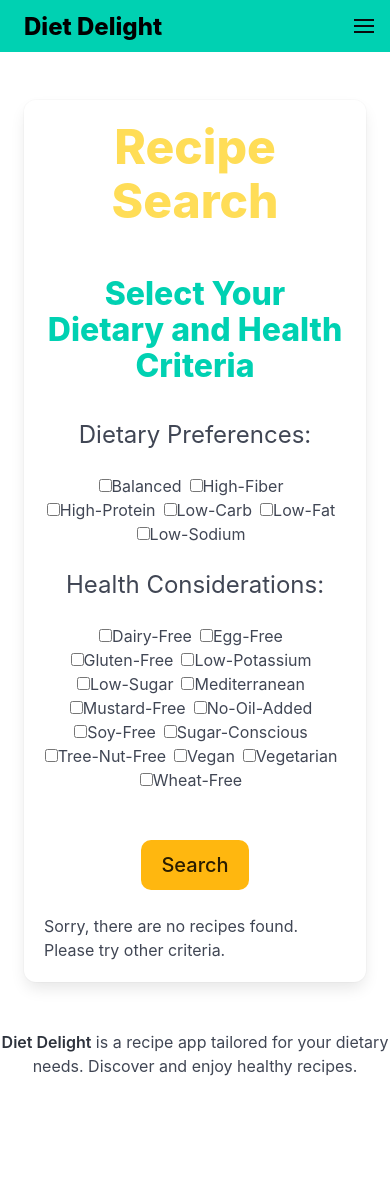
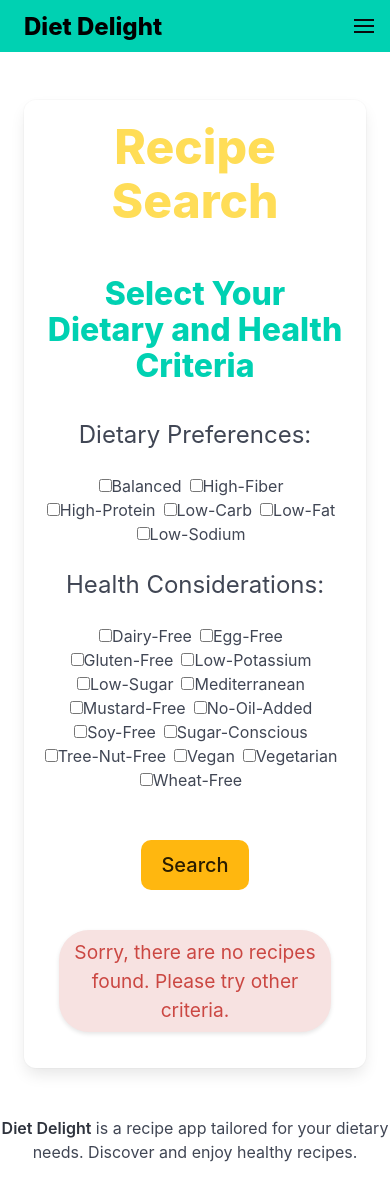
Before and after one commit to jmcaluyafuentes/diet-delight-frontend, a React (Vite) app: page /search in a window 390 px wide. Before the commit the page ends 1094 px from the top, so only its background shows below. Built offline with nearby package versions, Linux system fonts and the light colour scheme.

Commit message:
style(DisplayErrorMessage): added media query

```diff
--- a/src/components/DisplayErrorMessage.css
+++ b/src/components/DisplayErrorMessage.css
@@ -1,12 +1,35 @@
-.error-message {
-    color: #cb4742;
+.error {
+    text-align: center;
+    padding: 0.5rem;
     font-size: 1.2rem;
-    text-align: center;
-    background-color: #f7e2e1;
-    padding: 0.5rem;
     margin: 1rem auto;
     box-shadow: 0 2px 4px rgba(0, 0, 0, 0.1);
     width: 50%;
     margin: 1rem auto;
+}
+
+.no-option-selected {
+    color: #cb4742;
+    background-color: #f7e2e1;
     border-radius: 30px;
 }
+
+.no-recipe-found {
+    color: #cb4742;
+    background-color: #f7e2e1;
+    border-radius: 30px;
+}
+
+/* Media query for tablet view */
+@media (max-width: 1030px) {
+    .error {
+        width: 70%;
+    }
+}
+
+/* Media query for mobile view */
+@media (max-width: 700px) {
+    .error {
+        width: 90%;
+    }
+}
--- a/src/components/DisplayErrorMessage.jsx
+++ b/src/components/DisplayErrorMessage.jsx
@@ -7,9 +7,11 @@ const DisplayErrorMessage = ({ message, style }) => {
         return null;
     }
 
+    const combinedStyle = `${style} error`
+
     // Render the error message if it exists
     return (
-        <div className={style}>
+        <div className={combinedStyle}>
             {message}
         </div>
     )
--- a/src/pages/DietarySelection.css
+++ b/src/pages/DietarySelection.css
@@ -11,17 +11,3 @@
     justify-content: center;
     align-items: center;
 }
-
-/* Media query for tablet view */
-@media (max-width: 1030px) {
-    .error-message {
-        width: 70%;
-    }
-}
-
-/* Media query for mobile view */
-@media (max-width: 700px) {
-    .error-message {
-        width: 90%;
-    }
-}
--- a/src/pages/DietarySelection.jsx
+++ b/src/pages/DietarySelection.jsx
@@ -32,7 +32,7 @@ const DietarySelection = () => {
                 <h2 className="title is-3 mt-6 is-flex is-justify-content-center has-text-centered">Select Your Dietary and Health Criteria</h2>
 
                 {/* Display error message if exists */}
-                <DisplayErrorMessage message={errorMessage} style={'error-message'}/>
+                <DisplayErrorMessage message={errorMessage} style={'no-option-selected'}/>
 
                 <div className="columns mt-5 is-flex is-flex-direction-column is-justify-content-center is-align-items-center has-text-centered">
                     <CheckboxGroup
--- a/src/pages/ShowRecipes.jsx
+++ b/src/pages/ShowRecipes.jsx
@@ -40,7 +40,7 @@ const ShowRecipes = ({ recipes }) => {
 
     if (recipes.length === 0) {
         return (
-            <DisplayErrorMessage message={'Sorry, there are no recipes found. Please try other criteria.'} style={''}/>
+            <DisplayErrorMessage message={'Sorry, there are no recipes found. Please try other criteria.'} style={'no-recipe-found'}/>
         );
     }
 
```
